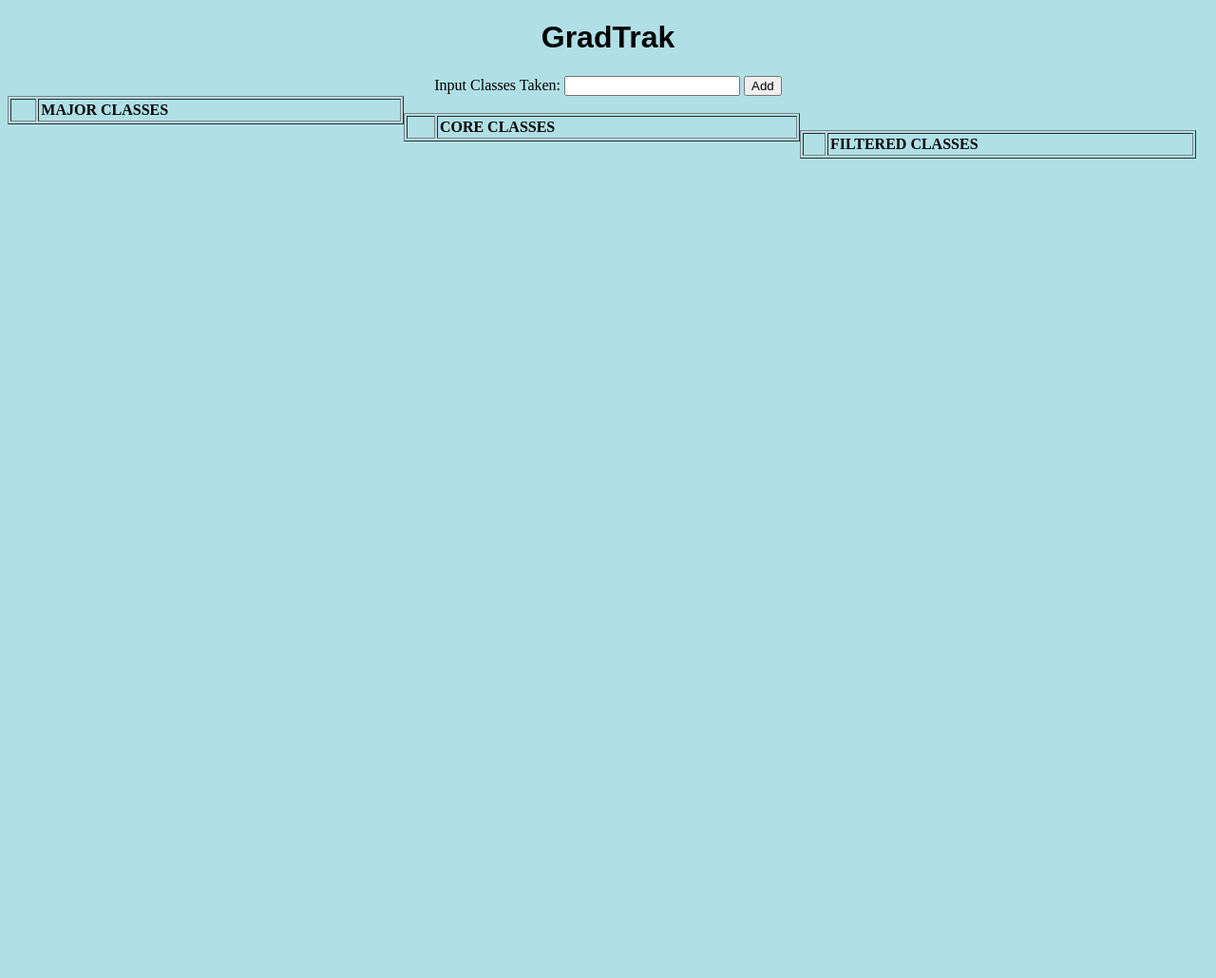
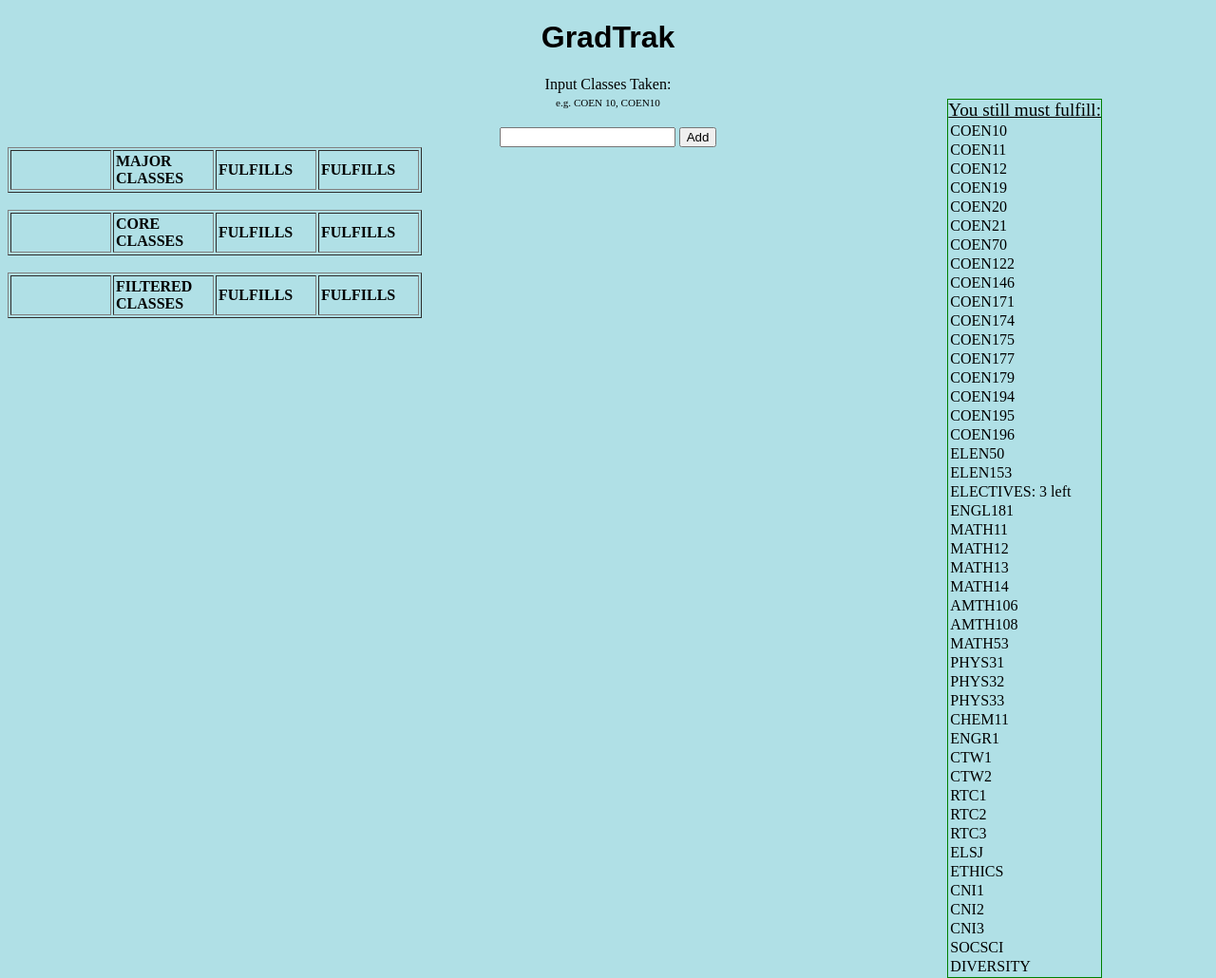
Before and after one commit to Jchen51/hello-world, a plain HTML site: page index.html in a window 1280 px wide. Shown: the whole page at 95% size. Before the commit the page ends 800 px from the top, so only its background shows below. Drawn offline with nearby package versions, Linux system fonts and the light colour scheme.

Commit message:
temp hold

```diff
--- a/index.html
+++ b/index.html
@@ -4,7 +4,7 @@
 <head>
     <title>GradTrak</title>
     <!--This is to load other JAVASCRIPT-->
-    <script type="text/javascript" scr="config.js"></script>
+  <!--<script type="text/javascript" scr="config.js"></script>-->
     <script type="text/javascript" src="app.js"></script>
     <script type="text/javascript" src="http://code.jquery.com/jquery-latest.min.js"></script>
 </head>
@@ -13,22 +13,27 @@ body {background-color:powderblue;}
 h1 {font-family:Arial;}
 </style>
 
-<body onload="load()">
+<!-- #AC964D -->
+
+<body>
 <div id="myform">
 <h1 style ="font-family:Arial"><center>GradTrak</center></h1>
-<center><form>
-        Input Classes Taken:
+<center><form onsubmit="return addRow(0);">
+        Input Classes Taken: <br>
+        <small><small>e.g. COEN 10, COEN10</small></small><br><br>
         <input type="text" id="name">
-        <input type="button" id="add" value="Add" onclick="Javascript:addRow()"></td>
+        <input type="button" id="add" value="Add" onclick="Javascript:addRow(0)"></td>
 </form></center>
 </div>
 
 <!--BEGIN: MAJOR CLASSES TABLE-->
 <div id="MajorClasses">
-<table id="majorclassestable" width="33%" border="1" cellpadding="2" style="float:left;">
+<table id="majorclassestable" border="1" cellpadding="2">
     <tr>
-        <td>&nbsp;</td>
-        <td><b>MAJOR CLASSES</b></td>
+        <td width="100">&nbsp;</td>
+        <td width="100"><b>MAJOR CLASSES</b></td>
+        <td width="100"><b>FULFILLS</b></td>
+        <td width="100"><b>FULFILLS</b></td>
     </tr>
 </table>
 &nbsp;<br/>
@@ -37,10 +42,12 @@ h1 {font-family:Arial;}
 
 <!--BEGIN: CORE CLASSES TABLE-->
 <div id="CoreClassesData">
-<table id="coreclassestable" width="33%" border="1" cellpadding="2" style="float:left;">
+<table id="coreclassestable" border="1" cellpadding="2">
     <tr>
-        <td>&nbsp;</td>
-        <td><b>CORE CLASSES</b></td>
+        <td width="100">&nbsp;</td>
+        <td width="100"><b>CORE CLASSES</b></td>
+        <td width="100"><b>FULFILLS</b></td>
+        <td width="100"><b>FULFILLS</b></td>
     </tr>
 </table>
 &nbsp;<br/>
@@ -49,21 +56,59 @@ h1 {font-family:Arial;}
 
 <!--BEGIN: FILTERED CLASSES-->
 <div id="FilteredClassesData">
-<table id="filteredclassestable" width="33%" border="1" cellpadding="2" style="float:left;">
+<table id="filteredclassestable" border="1" cellpadding="2">
     <tr>
-        <td>&nbsp;</td>
-        <td><b>FILTERED CLASSES</b></td>
+        <td width="100">&nbsp;</td>
+        <td width="100"><b>FILTERED CLASSES</b></td>
+        <td width="100"><b>FULFILLS</b></td>
+        <td width="100"><b>FULFILLS</b></td>
     </tr>
 </table>
 &nbsp;<br/>
 </div>
 <!--END: FILTERED CLASSES-->
 
+<div id="Final Requirements" style="position:absolute;top: 104px; right: 120px; border:1px solid green;">
 
 
+  <big><u>You still must fulfill:</u></big><br>
+  <table id="finalreq">
+    <script>
+    if(user==null){
+      var user = [[],[],[],[],[],[],[],[],[],[],[],[],[],[],[],[],[],[],[],[],[],[],[],[],[],[],[],[],[],[],[],[],[],[],[],[],[],[],[],[],[],[],[],[],[],[]];
+    }
+    displayreq();
+  </script>
+  </table>
+</div>
 
+<script>
+if (document.cookie.indexOf("myArray") >=0){
+  alert("Welcome Back");
+  var json_user = getCookie("myArray");
+  //var user=JSON.parse(json_user);
+  var temp=JSON.parse(json_user);
+  for(var i = 0; i < 46; i++){
+    if(temp[i].length!= 0){
+      for(var j = 0 ; j < temp[i].length; j++){
+        //alert(temp[i][j]);
+        //document.getElementById("name").value = user[i][j];
+        //alert(document.getElementById("name").value)
+        addRow(temp[i][j]);
+        //addRow();
+      }
+    }
+  }
+}else {
+  var user = [[],[],[],[],[],[],[],[],[],[],[],[],[],[],[],[],[],[],[],[],[],[],[],[],[],[],[],[],[],[],[],[],[],[],[],[],[],[],[],[],[],[],[],[],[],[]];
+}
+</script>
 
 
 
 </body>
 </html>
+
+<script>
+
+</script>
```
